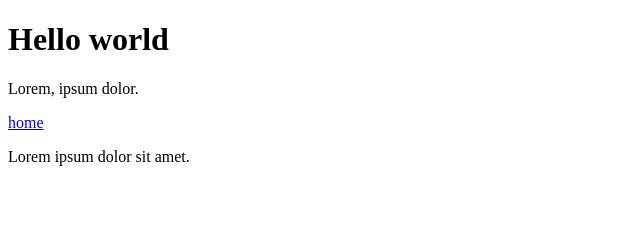
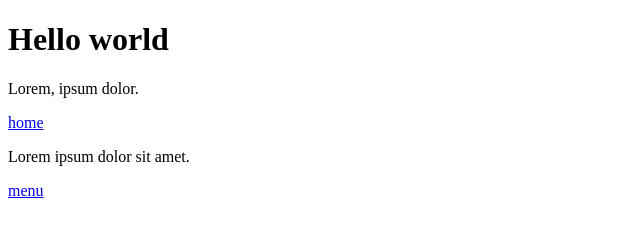
Before and after one commit to nishonov95/github_tutorial, a plain HTML site: page index.html in a window 1280 px wide. Shown: the full height of the page, 0-640 px from the left. Drawn offline with Linux system fonts and the light colour scheme.

Commit message:
a qoshildi

```diff
--- a/index.html
+++ b/index.html
@@ -11,5 +11,6 @@
     <p>Lorem, ipsum dolor.</p>
     <a href="###">home</a>
     <p>Lorem ipsum dolor sit amet.</p>
+    <a href="###">menu</a>
 </body>
 </html>
```
